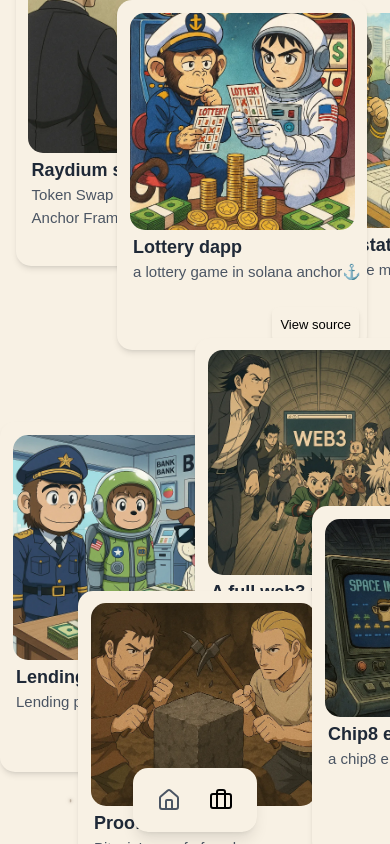
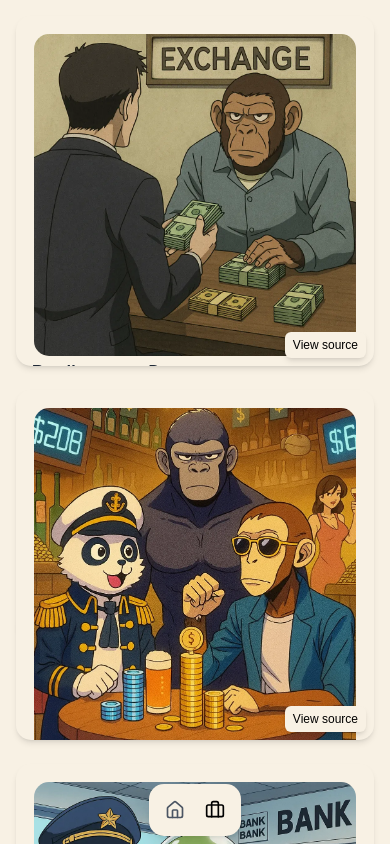
Before and after one commit to ayoubbijarche/portfolio, a SvelteKit app: page /projects in a window 390 px wide. Shown: the top 844 px of the page. Built offline with nearby package versions, Linux system fonts and the light colour scheme.

Commit message:
responsiveness

```diff
--- a/package.json
+++ b/package.json
@@ -26,6 +26,7 @@
 		"@sveltejs/vite-plugin-svelte": "^6.1.0",
 		"@tailwindcss/container-queries": "^0.1.1",
 		"@tailwindcss/forms": "^0.5.10",
+		"@tailwindcss/line-clamp": "^0.4.4",
 		"@tailwindcss/typography": "^0.5.16",
 		"autoprefixer": "^10.4.20",
 		"bits-ui": "^0.22.0",
--- a/src/components/Navbar.svelte
+++ b/src/components/Navbar.svelte
@@ -10,16 +10,16 @@
 
 </script>
 
-<nav class="fixed w-full bottom-3 left-0 right-0 flex justify-center z-40">
-  <div class="flex items-center gap-1 px-3 py-2 rounded-[15px] backdrop-blur-lg shadow-lg" style="background-color: #f8f1e4;">
+<nav class="fixed w-full bottom-2 md:bottom-3 left-0 right-0 flex justify-center z-40">
+  <div class="flex items-center gap-1 px-2 md:px-3 py-2 rounded-[15px] backdrop-blur-lg shadow-lg" style="background-color: #f8f1e4;">
     {#each routes as route}
     <a
       href={route.path}
-      class="p-3 rounded-[10px] transition-all duration-300 {($page.url.pathname === '/' ? base + '/' : $page.url.pathname) === route.path ?
+      class="p-2 md:p-3 rounded-[10px] transition-all duration-300 {($page.url.pathname === '/' ? base + '/' : $page.url.pathname) === route.path ?
         `text-black` :
         'text-gray-600 hover:text-gray-900 hover:bg-gray-100'}"
     >
-        <svelte:component this={route.icon} size={24} />
+        <svelte:component this={route.icon} size={20} class="md:w-6 md:h-6" />
         <span class="sr-only">{route.label}</span>
       </a>
     {/each}
--- a/src/lib/data.ts
+++ b/src/lib/data.ts
@@ -6,6 +6,7 @@ import lottery from "$lib/static/lottery.webp"
 import chip8 from "$lib/static/chip8.webp"
 import web3 from "$lib/static/web3.webp"
 import pow from "$lib/static/pow.webp"
+import mint from "$lib/static/mint.webp"
 
 export const items = [
     {
@@ -42,7 +43,7 @@ export const items = [
       link: "https://github.com/ayoubbijarche/realestate-marketplace-dapp",
       hoverText: "DIGITAL",
       top: "25%",
-      left: "62%",
+      left: "59%",
       title: "Real Estate Contract",
       subtitle: "real estate marketplace dapp🏠",
     },
@@ -59,7 +60,7 @@ export const items = [
 
 
     {
-      id: 5,
+      id: 6,
       image : web3,
       link: "https://github.com/ayoubbijarche/full-web3-platform",
       hoverText: "PIXEL",
@@ -71,7 +72,7 @@ export const items = [
 
 
     {
-      id: 5,
+      id: 7,
       image : pow,
       link: "https://github.com/ayoubbijarche/blockchain_rustpow",
       hoverText: "PIXEL",
@@ -81,17 +82,28 @@ export const items = [
       subtitle: "Bitcoin's proof of work implementation in rust🦀",
     },
 
-
-
-
     {
-      id: 6,
+      id: 8,
       image : chip8,
       link: "https://github.com/ayoubbijarche/chip8emu-rust",
       hoverText: "PIXEL",
       top: "55%",
-      left: "65%",
+      left: "62%",
       title: "Chip8 emulator",
       subtitle: "a chip8 emulator in rust🦀",
     },
+
+
+    {
+      id: 9,
+      image : mint,
+      link: "https://github.com/ayoubbijarche/minting_api",
+      hoverText: "PIXEL",
+      top: "35%",
+      left: "68%",
+      title: "Minting Api",
+      subtitle: "An api to create tokends in solana🪙",
+    },
+
+
   ];
--- a/src/routes/+page.svelte
+++ b/src/routes/+page.svelte
@@ -19,27 +19,27 @@
 
 <div class="relative min-h-screen overflow-hidden flex items-center justify-center">
   <!-- Background Image -->
-  <div class="absolute inset-0 flex justify-end items-center pr-20 pointer-events-none">
-    <img src={img} alt="" class="w-80 h-150 object-cover opacity-100 rounded-[20px]" />
+  <div class="absolute inset-0 flex justify-end items-center pr-4 md:pr-20 pointer-events-none">
+    <img src={img} alt="" class="w-40 h-60 md:w-80 md:h-auto object-cover opacity-100 rounded-[20px]" />
   </div>
 
   <!-- Main content container -->
   <div
-    class="relative z-10 max-w-screen-lg mx-auto px-4 -mt-20"
+    class="relative z-10 max-w-screen-lg mx-auto px-4 -mt-10 md:-mt-20"
     on:mouseenter={() => isHovered = true}
     on:mouseleave={() => isHovered = false}
   >
-    <div class="flex gap-8 items-center justify-center">
+    <div class="flex flex-col md:flex-row gap-4 md:gap-8 items-center justify-center">
       <!-- Left appearing container -->
       {#if isHovered}
         <div
           transition:fly={{ x: shouldReduceMotion ? 0 : -50, duration: 300 }}
-          class="relative"
+          class="relative order-1 md:order-none"
         >
-          <Card class="w-40 shadow-lg rounded-[10px] border-gray-200" style="background-color: #f8f1e4;">
-            <div class="p-4 flex flex-col items-center">
-              <img src={profile} alt="Profile" loading="lazy" class="w-24 h-24 rounded-full mb-2 object-cover" />
-              <span class="font-semibold text-gray-800 text-sm">Ayoub</span>
+          <Card class="w-32 md:w-40 shadow-lg rounded-[10px] border-gray-200" style="background-color: #f8f1e4;">
+            <div class="p-3 md:p-4 flex flex-col items-center">
+              <img src={profile} alt="Profile" loading="lazy" class="w-16 h-16 md:w-24 md:h-24 rounded-full mb-2 object-cover" />
+              <span class="font-semibold text-gray-800 text-xs md:text-sm">Ayoub</span>
               <span class="text-xs text-gray-600">Software Developer</span>
             </div>
           </Card>
@@ -47,13 +47,13 @@
       {/if}
 
       <!-- Main container -->
-      <div class="w-auto rounded-[15px] p-8 shadow-xl transition-all duration-300" style="background-color: #f8f1e4;">
-        <div class="space-y-2 text-2xl font-bold">
+      <div class="w-auto rounded-[15px] p-4 md:p-8 shadow-xl transition-all duration-300 order-2 md:order-none" style="background-color: #f8f1e4;">
+        <div class="space-y-2 text-lg md:text-2xl font-bold">
           <p class="text-gray-800 text-center">
-            Hey, I'm <span class="inline-flex items-center gap-1 rounded-[10px] bg-blue-500 px-3 py-1 text-white">Ayoub 👋</span>
+            Hey, I'm <span class="inline-flex items-center gap-1 rounded-[10px] bg-blue-500 px-2 md:px-3 py-1 text-sm md:text-base text-white">Ayoub 👋</span>
           </p>
           <p class="text-gray-800 text-center">
-            I'm a <span class="inline-flex items-center gap-1 rounded-[10px] bg-orange-500 px-3 py-1 text-white">Blockchain Developer⛓️</span>
+            I'm a <span class="inline-flex items-center gap-1 rounded-[10px] bg-orange-500 px-2 md:px-3 py-1 text-sm md:text-base text-white">Blockchain Developer⛓️</span>
           </p>
         </div>
       </div>
@@ -62,30 +62,30 @@
       {#if isHovered}
         <div
           transition:fly={{ x: shouldReduceMotion ? 0 : -50, duration: 300 }}
-          class="flex flex-col items-center space-y-5"
+          class="flex flex-col items-center space-y-3 md:space-y-5 order-3 md:order-none"
         >
-          <Card class="w-40 mt-16 shadow-lg rounded-[10px] border-gray-200" style="background-color: #f8f1e4;">
-            <div class="p-4 flex flex-col items-center rounded-[5px]">
-              <img src={gitprofile}  loading="lazy" alt="GitHub Profile" class="w-20 h-20 rounded-full mb-2 object-cover" />
-              <span class="font-semibold text-gray-800 text-sm mb-2">ayoubbijarche</span>
-              <Button variant="outline" size="sm" class="flex items-center gap-2 rounded-[5px] border-gray-300">
-                <Github class="h-4 w-4" />
+          <Card class="w-32 md:w-40 mt-4 md:mt-16 shadow-lg rounded-[10px] border-gray-200" style="background-color: #f8f1e4;">
+            <div class="p-3 md:p-4 flex flex-col items-center rounded-[5px]">
+              <img src={gitprofile}  loading="lazy" alt="GitHub Profile" class="w-16 h-16 md:w-20 md:h-20 rounded-full mb-2 object-cover" />
+              <span class="font-semibold text-gray-800 text-xs md:text-sm mb-2">ayoubbijarche</span>
+              <Button variant="outline" size="sm" class="flex items-center gap-1 md:gap-2 rounded-[5px] border-gray-300 text-xs md:text-sm px-2 md:px-3">
+                <Github class="h-3 w-3 md:h-4 md:w-4" />
                 <a href="https://github.com/ayoubbijarche" target="_blank" rel="noopener noreferrer">
                   <p class="text-gray-800">View Profile</p>
                 </a>
               </Button>
             </div>
           </Card>
-          <div class="flex space-x-4 rounded-[15px] ">
+          <div class="flex space-x-2 md:space-x-4 rounded-[15px]">
             <a href="mailto:ayoubbijarche6@gmail.com">
-              <Button variant="outline" size="icon" class="rounded-[5px] border-gray-400">
-                <Mail class="h-4 w-4 text-gray-800" />
+              <Button variant="outline" size="icon" class="rounded-[5px] border-gray-400 w-8 h-8 md:w-10 md:h-10">
+                <Mail class="h-3 w-3 md:h-4 md:w-4 text-gray-800" />
               </Button>
             </a>
 
             <a href="https://www.upwork.com/freelancers/~019f2d8062659aa24e" target="_blank" rel="noopener noreferrer">
-              <Button variant="outline" size="icon" class="bg-[#37A000] rounded-[5px] border-none">
-                <span class="font-bold text-white">U</span>
+              <Button variant="outline" size="icon" class="bg-[#37A000] rounded-[5px] border-none w-8 h-8 md:w-10 md:h-10">
+                <span class="font-bold text-white text-sm md:text-base">U</span>
               </Button>
             </a>
           </div>
--- a/src/routes/projects/+page.svelte
+++ b/src/routes/projects/+page.svelte
@@ -31,6 +31,8 @@
   }
 </script>
 
+<!-- Desktop Gallery View -->
+<div class="hidden md:block">
   <!-- svelte-ignore a11y_no_static_element_interactions -->
   <div
     class="gallery"
@@ -38,9 +40,6 @@
     on:mouseleave={() => coords.set({ x: 0, y: 0 })}
     style="transform: translate({-$coords.x * 100}px, {-$coords.y * 100}px)"
   >
-
-
-
     <div>
       {#each items as item}
         <!-- svelte-ignore a11y_no_static_element_interactions -->
@@ -80,6 +79,45 @@
         {/each}
       </div>
     </div>
+  </div>
+
+  <!-- Mobile Grid View -->
+  <div class="md:hidden min-h-screen p-4 pb-20">
+    <div class="grid grid-cols-1 sm:grid-cols-2 gap-6 max-w-4xl mx-auto">
+      {#each items as item}
+        <div
+          class="shadow-md rounded-[15px] overflow-hidden transform transition-all duration-300 hover:scale-105"
+          style="background-color: #f8f1e4; height: 350px;"
+        >
+          <!-- Image -->
+          <a href={item.link} class="block">
+            <img
+              src={item.image}
+              alt={item.title}
+              loading="eager"
+              class="ml-[5%] rounded-[15px] mt-[5%] w-[90%] h-[70%] object-cover"
+            />
+          </a>
+
+          <!-- Title and Subtitle -->
+          <div class="pt-1 pl-4 pr-4">
+            <h3 class="text-[16px] font-semibold text-gray-800 truncate">{item.title}</h3>
+            <p class="text-[13px] text-gray-600 line-clamp-2">{item.subtitle}</p>
+          </div>
+
+          <div class="absolute bottom-2 right-2">
+            <a href={item.link} target="_blank" rel="noopener noreferrer">
+            <button
+              class="text-black text-[12px] px-2 py-1 rounded-[6px] hover:shadow-lg transition shadow-md"
+              style="background-color: #f8f1e4;"
+            >
+              View source
+            </button></a>
+            </div>
+          </div>
+        {/each}
+      </div>
+    </div>
 
 <style>
   :global(body) {
@@ -101,25 +139,7 @@
   }
 
 
-  .background-content {
-    position: fixed;
-    top: 0;
-    left: 0;
-    right: 0;
-    bottom: 0;
-    z-index: 1;
-    pointer-events: none;
-  }
 
-  .background-overlay {
-    position: absolute;
-    top: 0;
-    left: 0;
-    right: 0;
-    bottom: 0;
-    background: rgba(0, 0, 0, 0.5);
-    z-index: 3;
-  }
   .gallery::after {
     content: '';
     position: fixed;
--- a/tailwind.config.ts
+++ b/tailwind.config.ts
@@ -59,6 +59,7 @@ const config: Config = {
 			}
 		}
 	},
+	plugins: [require('@tailwindcss/line-clamp')],
 };
 
 export default config;
```
Also changed, not shown: src/lib/static/mint.webp (added), 1 other file (tests, documents, lock files or other folders). Lines whose indentation alone changed are shown as unchanged.
